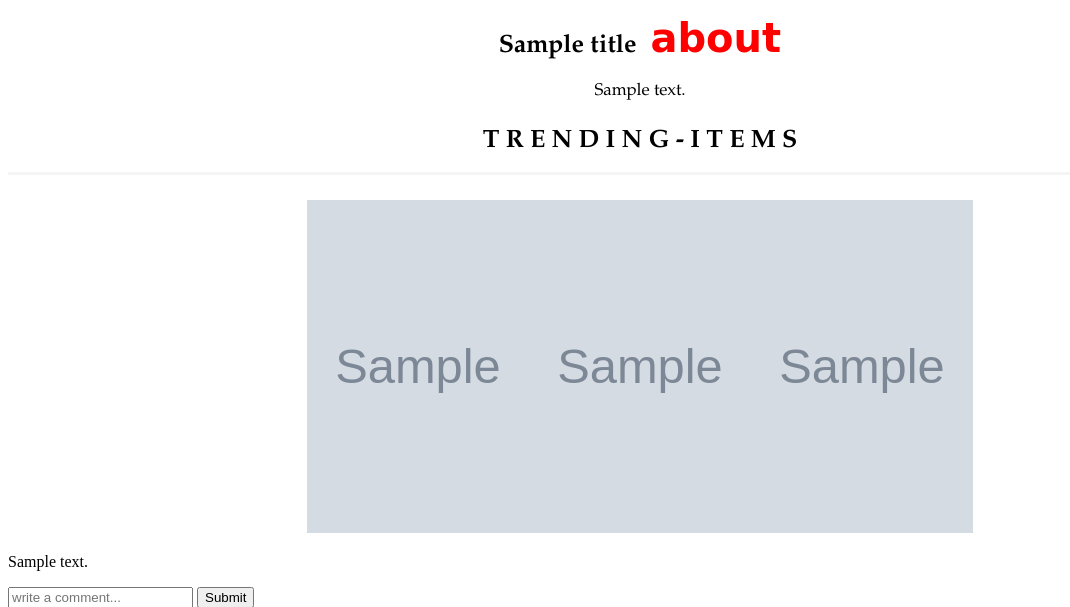
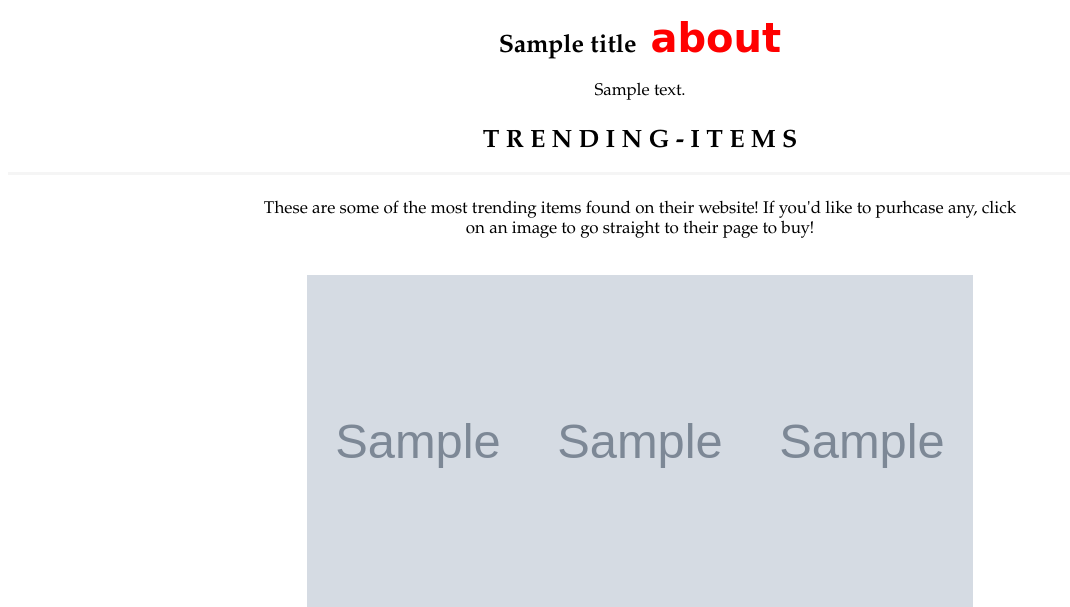
Before and after one commit to Tyler8151/fashion-site-CSSI, a Flask app: template templates/store.html in a window 1280 px wide. Shown: the part 169-776 px from the top of the page, without its empty margins (0-1070 px from the left). Run offline with Flask 2, Linux system fonts and the light colour scheme; the template is opened without the code that fills it: most values are stand-ins (such as "Sample title", 1, 10 or a date in 2020); grey boxes marked "Sample" are stand-in pictures.

Commit message:
profile start

```diff
--- a/styles/store.css
+++ b/styles/store.css
@@ -73,3 +73,12 @@ justify-content: center;
 
 
 }
+.yes{
+  text-align: center;
+  line-height: 20px;
+  width: 60%;
+  font-family: "Palatino", serif;
+  font-size: 17px;
+  margin: auto;
+
+}
--- a/templates/store.html
+++ b/templates/store.html
@@ -17,6 +17,9 @@
     <p>{{desc}}</p>
   </div>
   <h3>T R E N D I N G - I T E M S</h3>
+  <div class="yes">
+  <p> These are some of the most trending items found on their website! If you'd like to purhcase any, click on an image to go straight to their page to buy!</p>
+</div> </br>
   <div class="trend">
     <a  id="images" href={{clothing}}>
       <img width="222" height="333" src={{image}}>
```
Also changed, not shown: templates/profile.html (added).
